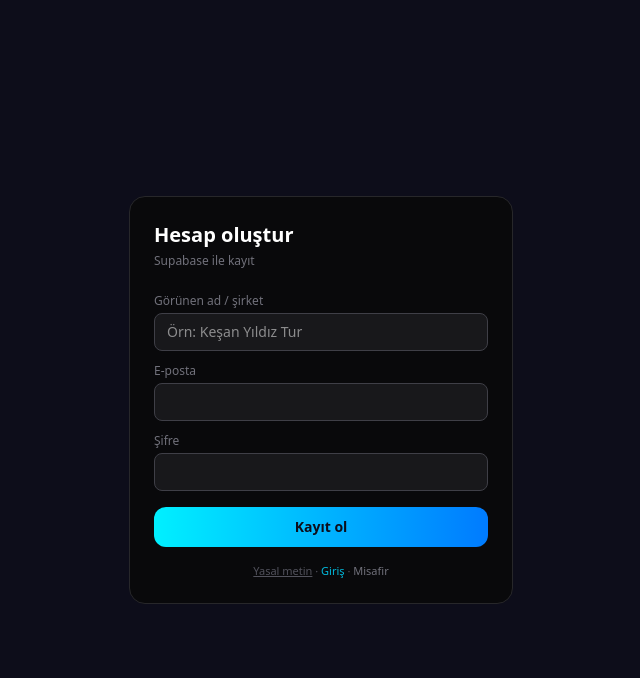
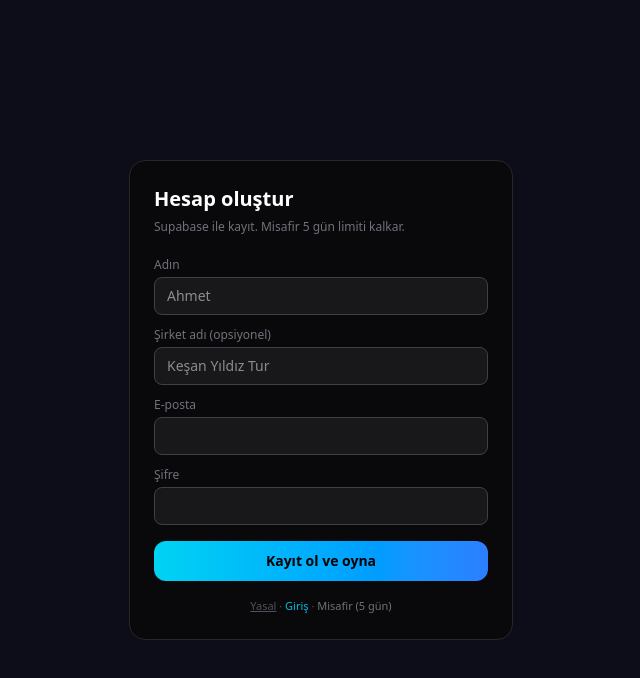
Before and after one commit to Nexora88/otogar-tycoon, a Next.js app: page /register in a window 1280 px wide. Shown: the top 678 px of the page, without its empty margins (319-959 px from the left). Built offline with nearby package versions, Linux system fonts and the light colour scheme; no server answers.

Commit message:
Refactor registration form validation and layout
Updated validation rules for display name and company name. Improved user feedback messages and adjusted form layout.

```diff
--- a/src/app/(auth)/register/page.tsx
+++ b/src/app/(auth)/register/page.tsx
@@ -7,7 +7,7 @@ import { getSupabase, isSupabaseConfigured } from "@/lib/supabase/client";
 import { useGameStore } from "@/store/gameStore";
 
 const FORBIDDEN =
-  /\b(amk|aq|orospu|piç|sik|yarrak|ibne|gerici|solcu|sağcı)\b/i;
+  /\b(amk|aq|orospu|piç|sik|yarrak|ibne)\b/i;
 
 export default function RegisterPage() {
   const router = useRouter();
@@ -17,9 +17,19 @@ export default function RegisterPage() {
   const [email, setEmail] = useState("");
   const [password, setPassword] = useState("");
   const [displayName, setDisplayName] = useState("");
+  const [company, setCompany] = useState("");
   const [err, setErr] = useState("");
   const [info, setInfo] = useState("");
   const [loading, setLoading] = useState(false);
+
+  const finishLocal = (name: string, firm: string) => {
+    setPlayerName(name);
+    setCompanyName(firm || name);
+    useGameStore.setState({
+      isGuest: false,
+      forceRegister: false,
+    });
+  };
 
   const submit = async (e: React.FormEvent) => {
     e.preventDefault();
@@ -27,12 +37,13 @@ export default function RegisterPage() {
     setInfo("");
 
     const name = displayName.trim();
-    if (name.length < 3) {
-      setErr("Görünen ad en az 3 karakter.");
+    const firm = company.trim() || name;
+    if (name.length < 2) {
+      setErr("Ad en az 2 karakter.");
       return;
     }
-    if (FORBIDDEN.test(name)) {
-      setErr("Bu ad kurallara uygun değil.");
+    if (FORBIDDEN.test(name) || FORBIDDEN.test(firm)) {
+      setErr("Bu ad / şirket kurallara uygun değil.");
       return;
     }
     if (password.length < 6) {
@@ -40,7 +51,7 @@ export default function RegisterPage() {
       return;
     }
     if (!email.includes("@")) {
-      setErr("Geçerli bir e-posta gir.");
+      setErr("Geçerli e-posta gir.");
       return;
     }
 
@@ -53,7 +64,10 @@ export default function RegisterPage() {
           email: email.trim(),
           password,
           options: {
-            data: { display_name: name },
+            data: {
+              display_name: name,
+              company_name: firm,
+            },
           },
         });
         if (error) {
@@ -63,46 +77,54 @@ export default function RegisterPage() {
         }
         if (data.user && !data.session) {
           setInfo(
-            "E-posta onayı açık olabilir. Gelen kutunu kontrol et veya giriş dene."
+            "E-posta onayı gerekebilir. Gelen kutunu kontrol et; sonra giriş yap."
           );
+          setLoading(false);
+          finishLocal(name, firm);
+          return;
         }
       }
 
-      setCompanyName(name);
-      setPlayerName(name);
+      finishLocal(name, firm);
       setLoading(false);
       router.push("/play");
     } catch {
-      setErr("Kayıt sırasında hata. Yerel kayıtla devam ediliyor.");
-      setCompanyName(name);
-      setPlayerName(name);
+      finishLocal(name, firm);
       setLoading(false);
       router.push("/play");
     }
   };
 
   return (
-    <div className="min-h-screen bg-[#0D0D1A] flex items-center justify-center px-4">
+    <div className="min-h-screen bg-[#0D0D1A] flex items-center justify-center px-4 py-10">
       <form
         onSubmit={submit}
         className="w-full max-w-sm border border-zinc-800 rounded-2xl p-6 bg-zinc-950"
       >
         <h1 className="text-xl font-bold text-white mb-1">Hesap oluştur</h1>
-        <p className="text-xs text-zinc-500 mb-6">
+        <p className="text-xs text-zinc-500 mb-5 leading-relaxed">
           {isSupabaseConfigured()
-            ? "Supabase ile kayıt"
-            : "Supabase yok — yerel kayıt (misafir limiti kalkar)"}
+            ? "Supabase ile kayıt. Misafir 5 gün limiti kalkar."
+            : "Supabase yok — yerel hesap (cihazda kalır)."}
         </p>
 
-        <label className="block text-xs text-zinc-500 mb-1">
-          Görünen ad / şirket
-        </label>
+        <label className="block text-xs text-zinc-500 mb-1">Adın</label>
         <input
           className="w-full mb-3 px-3 py-2 rounded-lg bg-zinc-900 border border-zinc-700 text-sm text-white"
           value={displayName}
           onChange={(e) => setDisplayName(e.target.value)}
-          placeholder="Örn: Keşan Yıldız Tur"
+          placeholder="Ahmet"
           required
+        />
+
+        <label className="block text-xs text-zinc-500 mb-1">
+          Şirket adı (opsiyonel)
+        </label>
+        <input
+          className="w-full mb-3 px-3 py-2 rounded-lg bg-zinc-900 border border-zinc-700 text-sm text-white"
+          value={company}
+          onChange={(e) => setCompany(e.target.value)}
+          placeholder="Keşan Yıldız Tur"
         />
 
         <label className="block text-xs text-zinc-500 mb-1">E-posta</label>
@@ -130,26 +152,25 @@ export default function RegisterPage() {
         <button
           type="submit"
           disabled={loading}
-          className="w-full py-2.5 rounded-xl font-semibold text-sm text-[#0D0D1A] disabled:opacity-50"
-          style={{ background: "linear-gradient(90deg,#00F0FF,#007BFF)" }}
+          className="w-full py-2.5 rounded-xl font-semibold text-sm text-black bg-gradient-to-r from-cyan-400 to-blue-500 disabled:opacity-50"
         >
-          {loading ? "Kaydediliyor…" : "Kayıt ol"}
+          {loading ? "Kaydediliyor…" : "Kayıt ol ve oyna"}
         </button>
 
-        <p className="text-[11px] text-zinc-600 mt-4 text-center">
+        <p className="text-[11px] text-zinc-600 mt-4 text-center leading-relaxed">
           <Link href="/legal" className="underline">
-            Yasal metin
+            Yasal
           </Link>
           {" · "}
           <Link href="/login" className="text-cyan-500">
             Giriş
           </Link>
           {" · "}
-          <Link href="/play" className="text-zinc-500">
-            Misafir
+          <Link href="/play?guest=1" className="text-zinc-500">
+            Misafir (5 gün)
           </Link>
         </p>
       </form>
     </div>
   );
-          }
+      }
```
